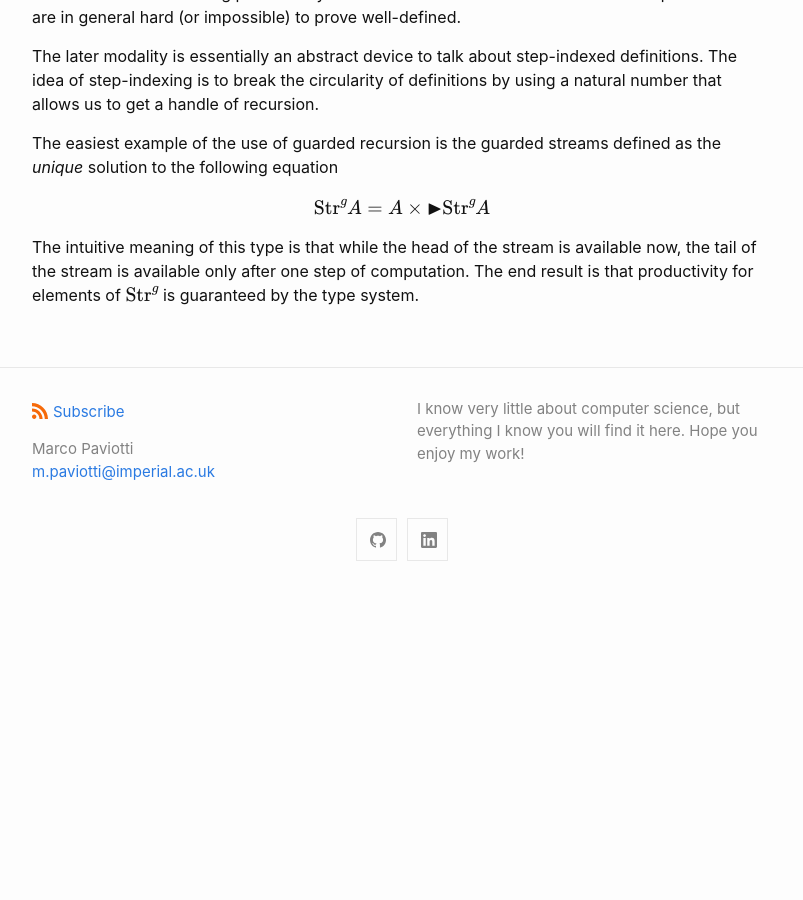
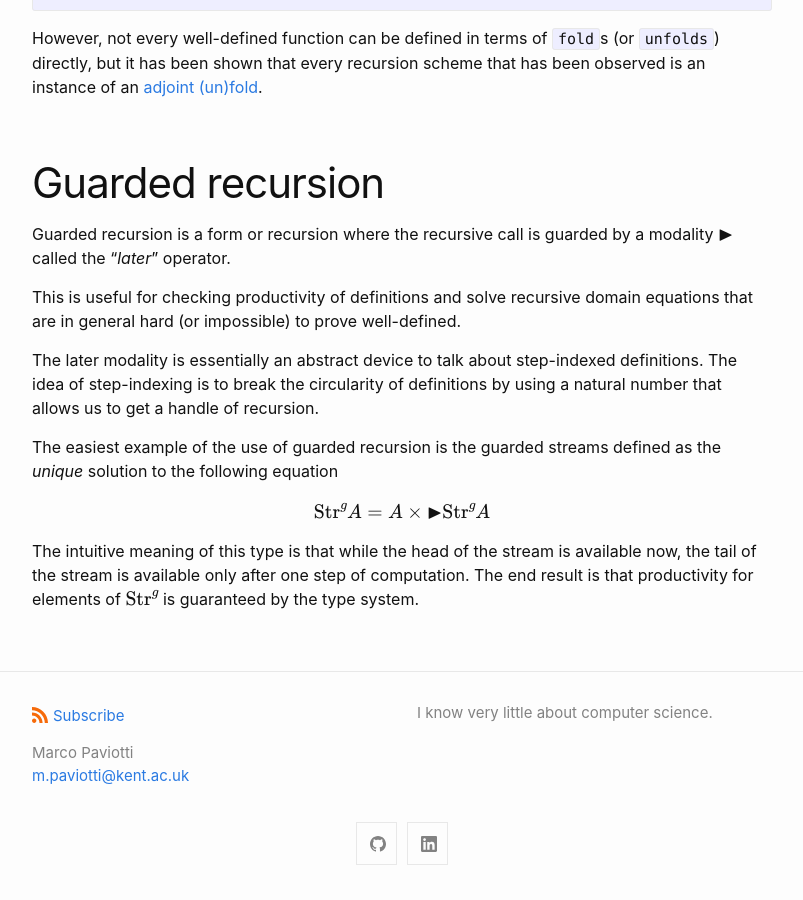
Before and after one commit to mpaviotti/mpaviotti.github.com, a Jekyll site: the page built from research.markdown, in a window 1280 px wide and 900 px high, scrolled down 2169 px. Shown: the whole window, without its empty margins (238-1041 px from the left). Built offline with Jekyll 4.4.1, drawn with Linux system fonts in a browser that asks for light colours; formulas are drawn with MathJax 3; before the commit the page ends 2765 px from its top, so only the background shows below that.

```diff
--- a/_config.yml
+++ b/_config.yml
@@ -21,9 +21,9 @@
 title: Marco Paviotti
 author:
   name: Marco Paviotti
-  email: m.paviotti@imperial.ac.uk
+  email: m.paviotti@kent.ac.uk
 description: >- # this means to ignore newlines until "baseurl:"
-  I know very little about computer science, but everything I know you will find it here. Hope you enjoy my work!
+  I know very little about computer science.
 baseurl: "" # the subpath of your site, e.g. /blog
 url: "" # the base hostname & protocol for your site, e.g. http://example.com
 #twitter_username: jekyllrb
@@ -46,6 +46,7 @@ header_pages:
   - publications.markdown
   - blog.markdown
 
+google_analytics: UA—157401242-1
 
 show_excerpts: true
 # Exclude from processing.
--- a/assets/mpaviotti.bib
+++ b/assets/mpaviotti.bib
@@ -37,6 +37,7 @@
   biburl    = {https://dblp.org/rec/conf/esop/YangPWBS22.bib},
   bibsource = {dblp computer science bibliography, https://dblp.org}
 }
+
 @inproceedings{DBLP:conf/esop/PaviottiCPWOB20,
   author    = {Marco Paviotti and
                Simon Cooksey and
--- a/research.markdown
+++ b/research.markdown
@@ -5,7 +5,8 @@ title: Research
 ---
 
 My research is based on idea of "*Computational Trinity*" which is a profound insight dating back to the '70s that `Computer Science`, `Intuitionistic Logic` and `Category Theory`  are essentially "three sides" of the same coin.
-
+<!-- https://q.uiver.app/?q=WzAsMyxbMSwwLCJcXGJ1bGxldCJdLFswLDEsIlxcYnVsbGV0Il0sWzIsMSwiXFxidWxsZXQiXSxbMCwxXSxbMSwyXSxbMCwyXV0= -->
+<iframe class="quiver-embed" src="https://q.uiver.app/?q=WzAsMyxbMSwwLCJcXGJ1bGxldCJdLFswLDEsIlxcYnVsbGV0Il0sWzIsMSwiXFxidWxsZXQiXSxbMCwxXSxbMSwyXSxbMCwyXV0=&embed" width="432" height="304" style="border-radius: 8px; border: none;margin:0 auto;display:block;"></iframe>
 Consider a terminating functional program $$f$$ that takes an input of type $$A$$ and produces an output of type $$B$$
 
 $$f : A \to B$$
```
